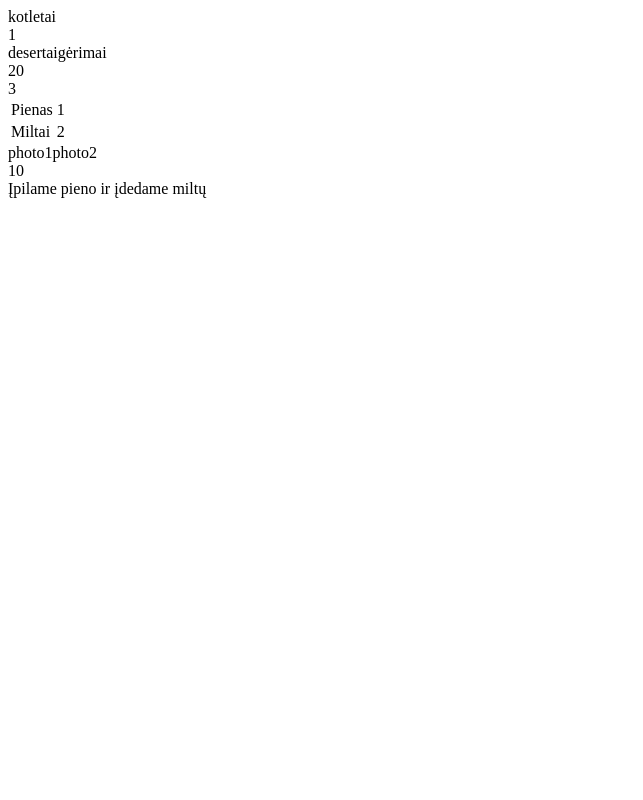
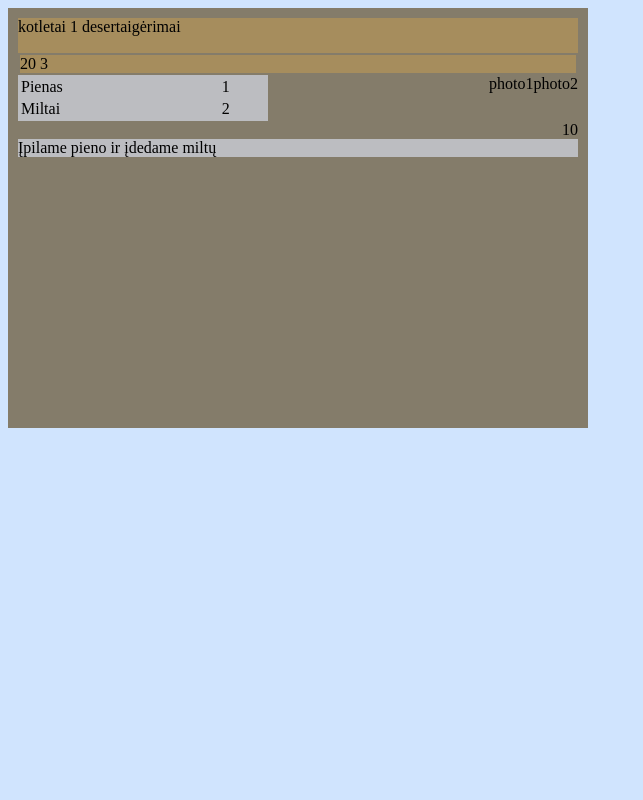
Before and after one commit to AKomanda/KuPRA, a PHP site: page / in a window 1280 px wide. Shown: the whole page, without its empty margins (0-643 px from the left). Run offline with PHP 8.4, Linux system fonts and the light colour scheme.

Commit message:
display su basic styles

```diff
--- a/KuPRA/src/display/recepieDisplay.php
+++ b/KuPRA/src/display/recepieDisplay.php
@@ -57,12 +57,14 @@ $receptas = new recepie ();
 			}
 			?>
 			</div>
+			<div class="clear"/>
 		<div class="recepieScore">
 			<?php
 			echo $receptas->getScore ();
 			?>
 			</div>
 	</div>
+	<div class="clear"/>
 	<div class="recepieBottom">
 		<div class="recepieDescription">
 			<?php
--- a/KuPRA/src/index.php
+++ b/KuPRA/src/index.php
@@ -1,3 +1,16 @@
+<!DOCTYPE html>
+<html>
+<head>
+<link rel="stylesheet" type="text/css" href="styles/recepieDisplay.css">
+</head>
+<meta charset="UTF-8">
+<title>Title of the document</title>
+</head>
+
+<body>
 <?php
-	include_once "display/recepieDisplay.php";
+include_once "display/recepieDisplay.php";
 ?>
+</body>
+
+</html>
--- /dev/null
+++ b/KuPRA/src/styles/recepieDisplay.css
@@ -0,0 +1,88 @@
+@CHARSET "ISO-8859-1";
+
+body {
+    background-color: #d0e4fe;
+}
+
+h1 {
+    color: orange;
+    text-align: center;
+}
+
+p {
+    font-family: "Times New Roman";
+    font-size: 20px;
+}
+
+.recepieContainer {
+	padding: 10px;
+	background-color: #847c6a;
+	width: 560px;
+	height: 400px;
+}
+
+.recepieTop {
+	background-color: #A68D5D;
+	float: top;
+	height: 35px;
+}
+
+.recepieName {
+	display: inline;
+}
+
+.recepieAuthor {
+	display: inline;
+}
+
+.recepieTypes {
+	display: inline;
+}
+
+.recepieTopInfo {
+	background-color: #A68D5D;
+	margin: 2px;
+}
+
+.recepieTimeToMake {
+	display: inline;
+}
+
+.recepiePortionCount {
+	display: inline;
+}
+
+.recepieMid {
+
+}
+
+.recepieProducts {
+	display: inline;
+	float: left;
+}
+
+.recepieProducts table {
+	background-color: #BCBDC1;
+	width: 250px;
+}
+
+.recepiePhotos {
+	float: right;
+}
+
+.recepieScore {
+	float: right;
+}
+
+.clear {
+	clear: both;
+}
+
+.recepieBottom {
+
+}
+
+.recepieDescription {
+	background-color: #BCBDC1;
+	display:block;
+}
```
